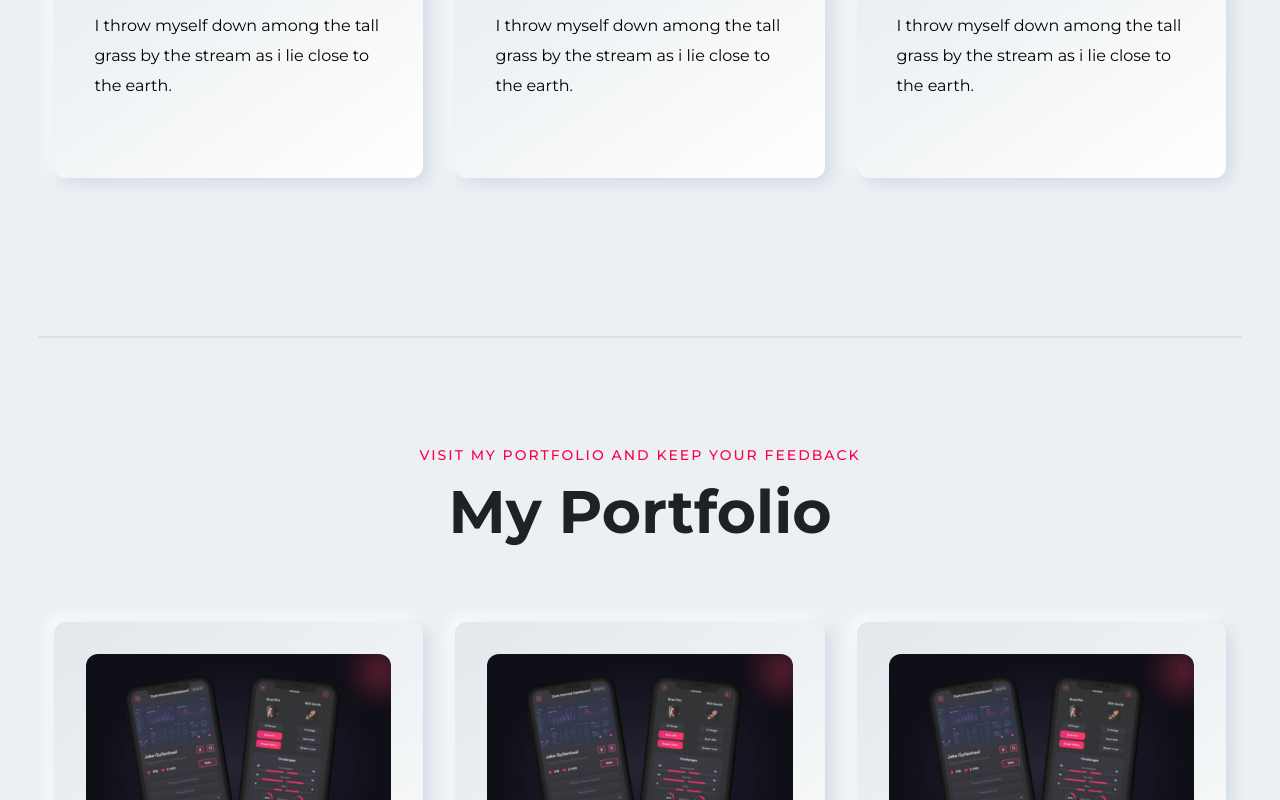
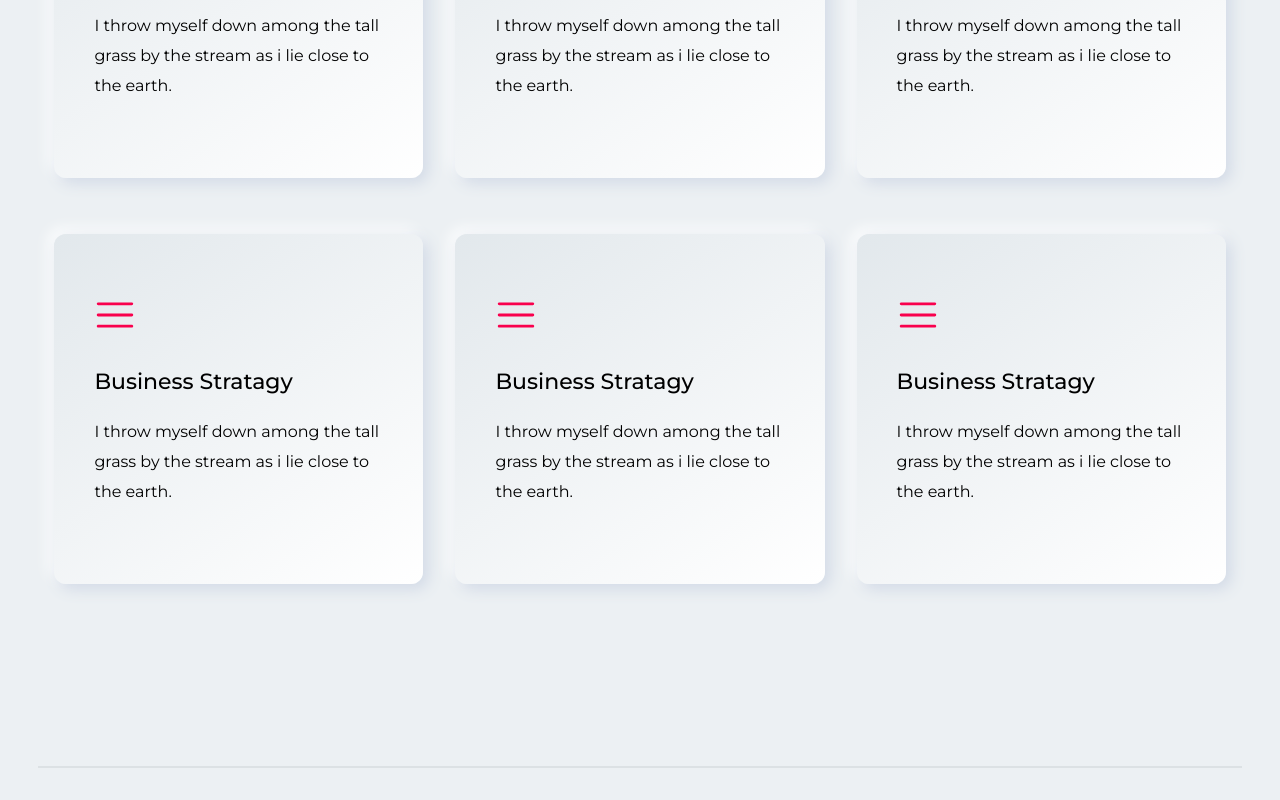
Before and after one commit to Shiv1516/Portfolio, a React (Create React App) app: page / in a window 1280 px wide. Shown: the part 1463-2263 px from the top of the page. Built offline with nearby package versions, Linux system fonts and the light colour scheme.

Commit message:
file will be updated

```diff
--- a/src/components/Contact.js
+++ b/src/components/Contact.js
@@ -7,8 +7,16 @@ import { FaXTwitter } from "react-icons/fa6";
 import { FaArrowRight } from "react-icons/fa6";
 
 function Contact() {
+
   const handlemail = () => {
     window.open("mailto:shivnilaysrivastav@gmail.com", "_blank");
+  };
+
+  const handleForm = (e) => {
+    e.preventDefault();
+    const formData = new FormData(e.target);
+    const obj = Object.fromEntries(formData.entries());
+    console.log(obj);
   };
 
   return (
@@ -59,25 +67,29 @@ function Contact() {
             <h3 className="contact-social-card mb24 ttu fs15">Find Width me</h3>
             <div className="cont-socil-link df fww ptb8">
               <Link
-                to="https://www.linkedin.com/in/shivnilay1516/" target="_blank"
+                to="https://www.linkedin.com/in/shivnilay1516/"
+                target="_blank"
                 className="social-icon fc2 p16 transit2 br8 bg-bs-01 mlr12"
               >
                 <FaLinkedinIn className="social-icons fs24" />
               </Link>
               <Link
-                to="https://github.com/Shiv1516" target="_blank"
+                to="https://github.com/Shiv1516"
+                target="_blank"
                 className="social-icon fc2 p16 transit2 br8 bg-bs-01 mlr12"
               >
                 <FaGithub className="social-icons fs24" />
               </Link>
               <Link
-                to="https://www.instagram.com/_shivnilay_srivastav_/" target="_blank"
+                to="https://www.instagram.com/_shivnilay_srivastav_/"
+                target="_blank"
                 className="social-icon fc2 p16 transit2 br8 bg-bs-01 mlr12"
               >
                 <FaInstagram className="social-icons fs24" />
               </Link>
               <Link
-                to="https://x.com/shivnilay" target="_blank"
+                to="https://x.com/shivnilay"
+                target="_blank"
                 className="social-icon fc2 p16 transit2 br8 bg-bs-01 mlr12"
               >
                 <FaXTwitter className="social-icons fs24" />
@@ -86,7 +98,10 @@ function Contact() {
           </div>
         </div>
         <div className="contact-form flx1">
-          <form className="contact-form-card mlr16 br12 p32 bg-bs-01">
+          <form
+            className="contact-form-card mlr16 br12 p32 bg-bs-01"
+            onSubmit={handleForm}
+          >
             <div className="name-form-box df aic fww jcsb mb24">
               <div className="nam-input flx48 df fdc">
                 <label
--- a/src/components/Features.js
+++ b/src/components/Features.js
@@ -9,7 +9,7 @@ function Features() {
       <h4 className="section-subheading fs14 mb20 fc3 fw5 ls2 ttu">Features</h4>
       <h2 className="section-heading fw7 fs60 mb32 fc2">What I Do</h2>
       <div className="features-card-box df fww ptb32">
-        <div className="features-cards flx33">
+        <div className="features-cards flx33 mb24">
           <Link
             to="/"
             className="features-card m16 bg-bs-01 ptb48 fc-h2 transit2 plr40 br12"
@@ -25,7 +25,7 @@ function Features() {
             <FaArrowRight className="feature-right-icon dn fc4 fs24" />
           </Link>
         </div>
-        <div className="features-cards flx33">
+        <div className="features-cards flx33 mb24">
           <Link
             to="/"
             className="features-card m16 bg-bs-01 ptb48 fc-h2 transit2 plr40 br12"
@@ -41,7 +41,55 @@ function Features() {
             <FaArrowRight className="feature-right-icon dn fc4 fs24" />
           </Link>
         </div>
-        <div className="features-cards flx33">
+        <div className="features-cards flx33 mb24">
+          <Link
+            to="/"
+            className="features-card m16 bg-bs-01 ptb48 fc-h2 transit2 plr40 br12"
+          >
+            <RxHamburgerMenu className="features-icon mb32 fs42 pt12 fc3 fw5" />
+            <h3 className="features-card-heading fs22 fw5 mb24">
+              Business Stratagy
+            </h3>
+            <p className="features-card-subheading lh30 mb24">
+              I throw myself down among the tall grass by the stream as i lie
+              close to the earth.
+            </p>
+            <FaArrowRight className="feature-right-icon dn fc4 fs24" />
+          </Link>
+        </div>
+        <div className="features-cards flx33 mb24">
+          <Link
+            to="/"
+            className="features-card m16 bg-bs-01 ptb48 fc-h2 transit2 plr40 br12"
+          >
+            <RxHamburgerMenu className="features-icon mb32 fs42 pt12 fc3 fw5" />
+            <h3 className="features-card-heading fs22 fw5 mb24">
+              Business Stratagy
+            </h3>
+            <p className="features-card-subheading lh30 mb24">
+              I throw myself down among the tall grass by the stream as i lie
+              close to the earth.
+            </p>
+            <FaArrowRight className="feature-right-icon dn fc4 fs24" />
+          </Link>
+        </div>
+        <div className="features-cards flx33 mb24">
+          <Link
+            to="/"
+            className="features-card m16 bg-bs-01 ptb48 fc-h2 transit2 plr40 br12"
+          >
+            <RxHamburgerMenu className="features-icon mb32 fs42 pt12 fc3 fw5" />
+            <h3 className="features-card-heading fs22 fw5 mb24">
+              Business Stratagy
+            </h3>
+            <p className="features-card-subheading lh30 mb24">
+              I throw myself down among the tall grass by the stream as i lie
+              close to the earth.
+            </p>
+            <FaArrowRight className="feature-right-icon dn fc4 fs24" />
+          </Link>
+        </div>
+        <div className="features-cards flx33 mb24">
           <Link
             to="/"
             className="features-card m16 bg-bs-01 ptb48 fc-h2 transit2 plr40 br12"
```
